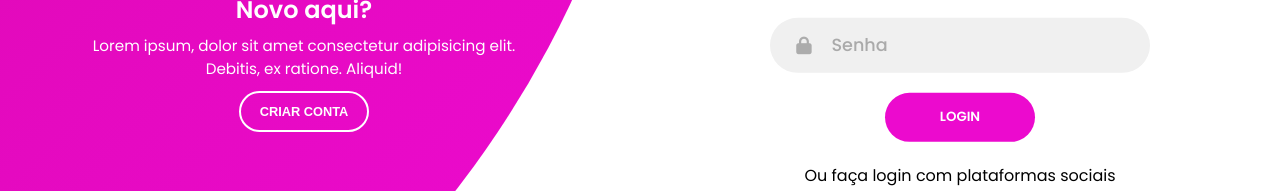
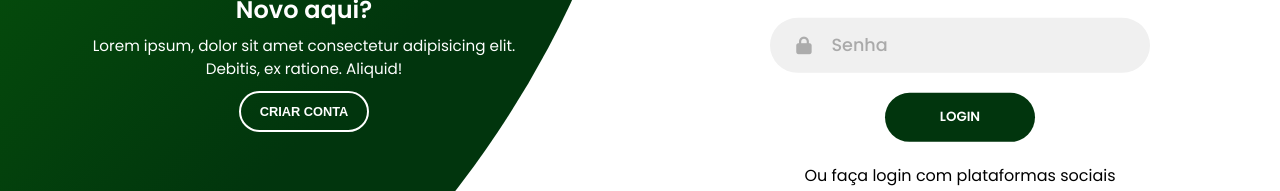
Before and after one commit to camila-github/projeto-login-js-css-flexbox-grid, a plain HTML site: page index.html in a window 1280 px wide. Shown: the part 343-534 px from the top of the page. Drawn offline with Linux system fonts and the light colour scheme.

Commit message:
Js-Css-Flexbox-Grid

```diff
--- a/css/style.css
+++ b/assets/css/style.css
@@ -1,8 +1,8 @@
 @import url("https://fonts.googleapis.com/css2?family=Poppins:wght@200;300;400;500;600;700;800&display=swap");
 
 :root{
-  --firt-color: #854e73;
-  --second-color: #ec0ace;
+  --firt-color: #035e17;
+  --second-color: #01350d;
   --three-color: #fff;
 }
 
@@ -175,7 +175,7 @@ form.sign-in-form {
   top: -10%;
   right: 48%;
   transform: translateY(-50%);
-  background-image: linear-gradient(-45deg, var(--second-color) 10%, #ca088a 90%);
+  background-image: linear-gradient(-45deg, var(--second-color) 20%, #13a306 80%);
   transition: 1.8s ease-in-out;
   border-radius: 50%;
   z-index: 6;
--- a/index.html
+++ b/index.html
@@ -5,8 +5,8 @@
     <meta charset="UTF-8" />
     <meta name="viewport" content="width=device-width, initial-scale=1.0"/>
     <!-- CSS -->
-    <link rel="stylesheet" href="./css/style.css"/>
-    <link rel="stylesheet" href="./css/responsive.css"/>
+    <link rel="stylesheet" href="./assets/css/style.css"/>
+    <link rel="stylesheet" href="./assets/css/responsive.css"/>
 
     <title>Login</title>
   </head>
@@ -70,7 +70,7 @@
     </section>
 
     <script src="https://kit.fontawesome.com/a6b5a8efdf.js" crossorigin="anonymous"></script>
-    <script src="./js/script.js"></script>
+    <script src="./assets/js/script.js"></script>
 
   </body>
 </html>
```
Also changed, not shown: assets/css/responsive.css (renamed from css/responsive.css), assets/js/script.js (renamed from js/script.js).
